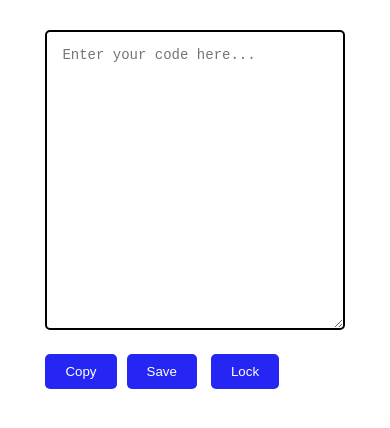
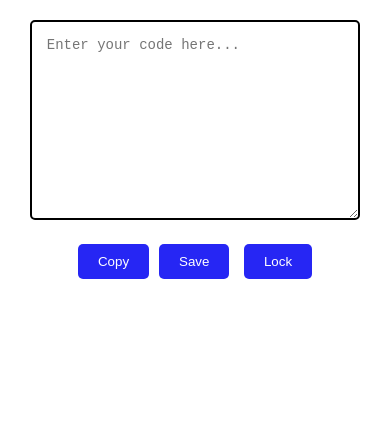
Before and after one commit to Akash456789/CodeEditor, a React (Create React App) app: page / in a window 390 px wide. Shown: the top 428 px of the page. Built offline with nearby package versions, Linux system fonts and the light colour scheme.

Commit message:
First commit

```diff
--- a/src/App.css
+++ b/src/App.css
@@ -1,16 +1,25 @@
 * {
+    margin: 0;
+    padding: 0;
     box-sizing: border-box;
-    margin-top: 10px;
+}
+
+body {
+    font-family: Arial, sans-serif;
 }
 
 .code-editor-container {
-    width: 80%;
+    width: 90%;
+    max-width: 800px;
     margin: 0 auto;
     border-radius: 10px;
+    padding: 20px;
+    background-color: #ffffff;
 }
 
 .button-container {
     margin-bottom: 20px;
+    text-align: center;
 }
 
 .button-container button {
@@ -18,7 +27,7 @@
     color: white;
     border: none;
     padding: 10px 20px;
-    margin-right: 10px;
+    margin: 0 5px;
     border-radius: 5px;
     cursor: pointer;
     transition: background-color 0.3s ease;
@@ -39,6 +48,7 @@
     background-color: #fff;
     color: black;
     resize: vertical;
+    margin-bottom: 20px;
 }
 
 .code-input.locked {
@@ -47,3 +57,18 @@
     pointer-events: none;
     user-select: none;
 }
+
+
+/* Media queries for responsiveness */
+
+@media (max-width: 768px) {
+    .code-editor-container {
+        width: 95%;
+    }
+}
+
+@media (max-width: 480px) {
+    .code-input {
+        height: 200px;
+    }
+}
```
